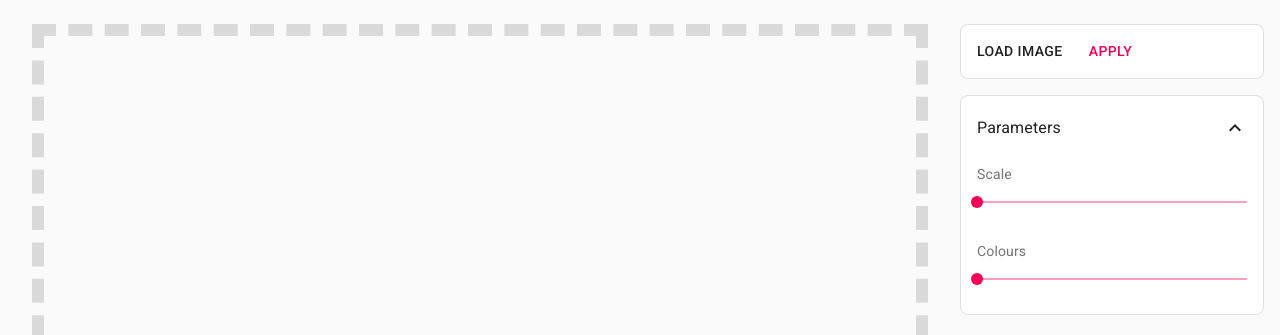
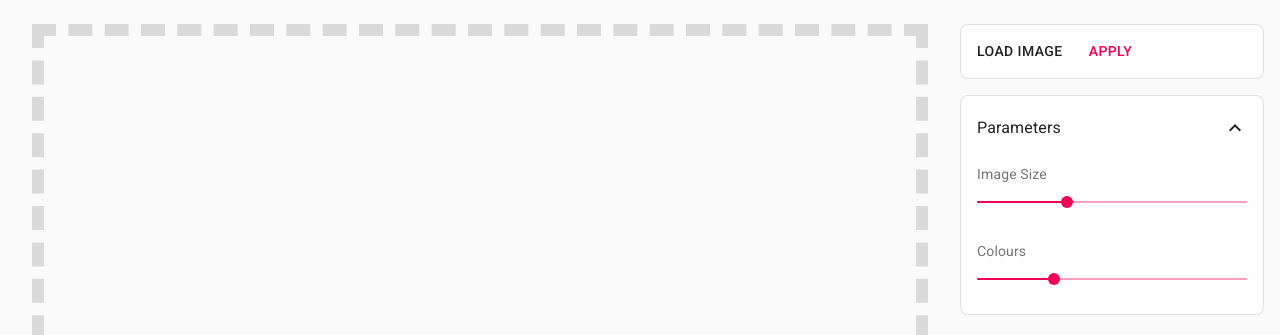
Before and after one commit to hack3ric/pixelate, a Next.js app: page / in a window 1280 px wide. Shown: the top 335 px of the page. Built offline with nearby package versions, Linux system fonts and the light colour scheme.

Commit message:
Add parameter settings

```diff
--- a/pages/index.tsx
+++ b/pages/index.tsx
@@ -30,14 +30,14 @@ const useStyles = makeStyles(theme => createStyles({
   },
   drawer: {
     width: drawerWidth,
+    maxWidth: "100%",
     background: "transparent",
     border: "none",
     padding: 16,
+    boxShadow: "none",
     [theme.breakpoints.up("md")]: {
       paddingLeft: 0,
-    },
-    maxWidth: "100%",
-    boxShadow: "none"
+    }
   },
   expandDrawerButton: {
     position: "absolute",
@@ -56,10 +56,13 @@ export default function App() {
   const [outputData, setOutputData] = useState<ImageData | undefined>();
   const [mobileOpenDrawer, setMobileOpenDrawer] = useState(false);
 
+  const [size, setSize] = useState(512);
+  const [colorCount, setColorCount] = useState(24);
+
   useEffect(() => {
     const worker = new Worker(new URL("../src/image/worker.ts", import.meta.url), { type: "module" });
     imageWorker.current = Comlink.wrap<ImageWorkerApi>(worker);
-    return worker.terminate;
+    return () => worker.terminate();
   }, []);
 
   async function handleInputChange(event: React.ChangeEvent<HTMLInputElement>) {
@@ -77,7 +80,7 @@ export default function App() {
     if (!inputData || !imageWorker.current) {
       return;
     }
-    const output = await imageWorker.current.apply(inputData, 16, 24, DitherMethods.FloydSteinberg);
+    const output = await imageWorker.current.apply(inputData, size, colorCount, DitherMethods.FloydSteinberg);
     console.log(output);
     setOutputData(output);
   }
@@ -101,7 +104,10 @@ export default function App() {
       </Button>
       <Button color="secondary" onClick={handleApply}>Apply</Button>
     </SidebarPaper>
-    <Parameters />
+    <Parameters
+      size={size} onSizeChange={setSize}
+      colorCount={colorCount} onColorCountChange={setColorCount}
+    />
   </>;
 
   return (
--- a/src/components/Parameters.tsx
+++ b/src/components/Parameters.tsx
@@ -9,7 +9,14 @@ const useStyles = makeStyles(theme => createStyles({
   }
 }));
 
-export default function Parameters() {
+export interface ParametersProps {
+  size: number;
+  onSizeChange: (newValue: number) => void;
+  colorCount: number,
+  onColorCountChange: (newValue: number) => void;
+}
+
+export default function Parameters(props: ParametersProps) {
   const styles = useStyles();
   const [open, setOpen] = useState(true);
 
@@ -23,17 +30,33 @@ export default function Parameters() {
         <Collapse in={open}>
           <ListItem className={styles.parameter}>
             <ListItemText
-              primary="Scale"
+              primary="Image Size"
               primaryTypographyProps={{ variant: "body2", color: "textSecondary" }}
             />
-            <Slider color="secondary" />
+            <Slider
+              color="secondary"
+              value={props.size}
+              min={256}
+              max={1024}
+              step={128}
+              valueLabelDisplay="auto"
+              onChange={(_e, newValue) => props.onSizeChange(newValue as number)}
+            />
           </ListItem>
           <ListItem className={styles.parameter}>
             <ListItemText
               primary="Colours"
               primaryTypographyProps={{ variant: "body2", color: "textSecondary" }}
             />
-            <Slider color="secondary" />
+            <Slider
+              color="secondary"
+              value={props.colorCount}
+              min={8}
+              max={64}
+              step={8}
+              valueLabelDisplay="auto"
+              onChange={(_e, newValue) => props.onColorCountChange(newValue as number)}
+            />
           </ListItem>
         </Collapse>
       </List>
--- a/src/image/worker.ts
+++ b/src/image/worker.ts
@@ -4,19 +4,31 @@ import applyColor from "./apply-color";
 import { DitherMethod } from "./dither";
 import { medianCut } from "./median-cut";
 
-function apply(input: ImageData, scale: number, colors: number, dither: DitherMethod): ImageData {
+function apply(input: ImageData, size: number, colors: number, dither: DitherMethod): ImageData {
   console.log("I'm inside worker!");
-  const tw = Math.floor(input.width / scale);
-  const th = Math.floor(input.height / scale);
-  const resized = new ImageData(tw, th);
+  let resized;
+  if (input.width > input.height) {
+    resized = new ImageData(size, Math.trunc(size / input.width * input.height));
+  } else {
+    resized = new ImageData(size, Math.trunc(size / input.height * input.width));
+  }
+  const t1 = performance.now();
   resize(input, resized);
+  const t2 = performance.now();
   const palette = medianCut(resized.data, colors);
+  const t3 = performance.now();
+
   console.log(palette);
   for (let color of palette) {
     console.log("%c          ", `background: rgb(${color[0]}, ${color[1]}, ${color[2]})`)
   }
+
+  const t4 = performance.now();
   applyColor(resized, palette, dither);
-  // TODO
+  const t5 = performance.now();
+
+  console.log(`Resize: ${t2 - t1}ms\nMedian Cut: ${t3 - t2}ms\nApply: ${t5 - t4}ms`);
+
   return resized;
 }
 
```
